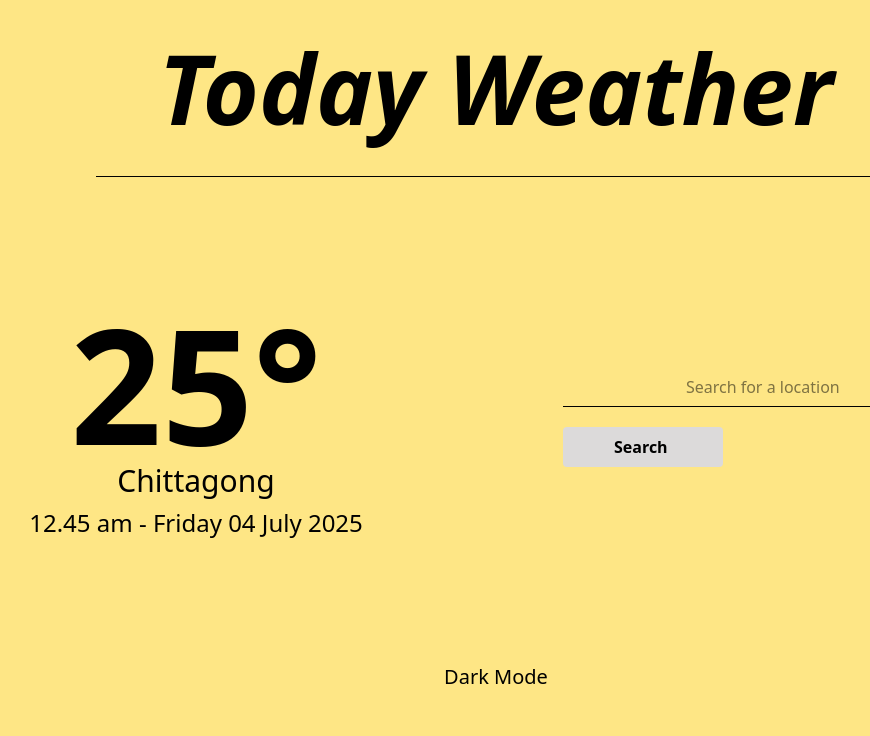
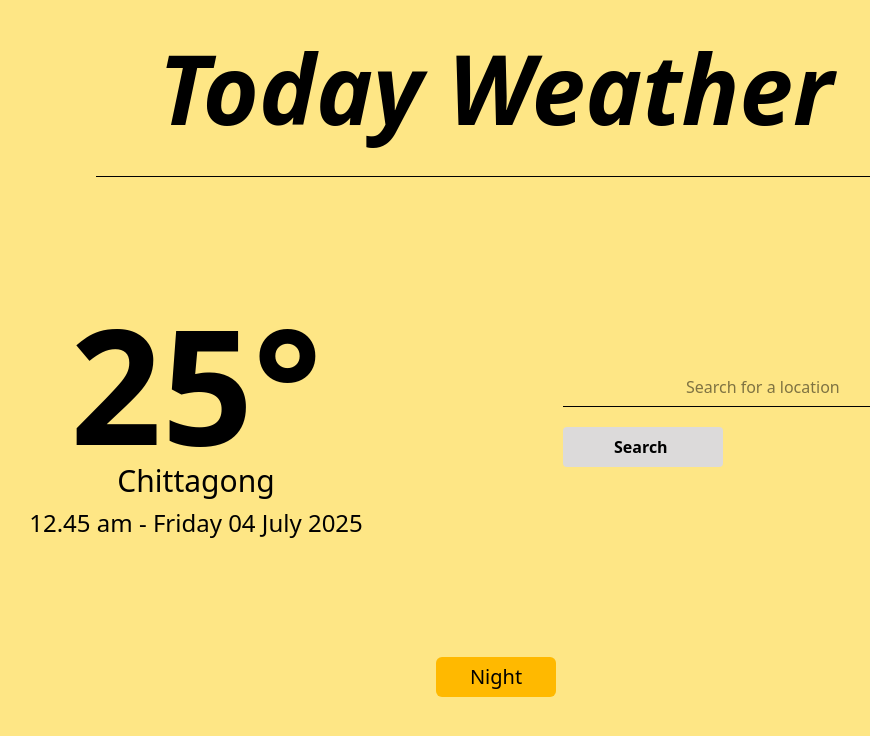
Before and after one commit to shakiburrashid/WeatherApp, a React (Vite) app: page / in a window 1280 px wide. Shown: the top 736 px of the page, without its empty margins (144-1014 px from the left). Built offline with nearby package versions, Linux system fonts and the light colour scheme.

Commit message:
add night mode

```diff
--- a/src/App.css
+++ b/src/App.css
@@ -1,7 +1,7 @@
 @import "tailwindcss";
 
 
---dark{
+#dark{
     color: white;
     background-color: black;
 }
--- a/src/App.jsx
+++ b/src/App.jsx
@@ -4,12 +4,12 @@ import './App.css'
 
 function App() {
 
-  const [dark, setDark] = useState('')
+  const [dark, setDark] = useState(false);
+
   return (
     <>
       <div>
-
-        <div className="bg-amber-200 h-screen m-auto">
+        <div id={dark === true ? "dark" : " "} className="bg-amber-200 h-screen m-auto ">
           <div className="h-10"></div>
           <h1 className="text-4xl font-bold text-center flex justify-center mb-10 |PC SIZE| md:text-8xl md:font-semibold md:italic ">Today Weather</h1>
           <hr className='md:w-200 md:m-auto' />
@@ -37,11 +37,13 @@ function App() {
               </button>
             </div>
           </div>
-          <button onClick={()=>{setDark('night')}} id={dark === 'night' ?"dark":" "}
-            className='m-auto md:text-xl md:h-10 md:w-30 flex justify-center items-center rounded-md md active:outline-2 outline-red-600 cursor-pointer'>Dark Mode</button>
+          <button onClick={() => setDark((prev) => !prev)} id={dark === true ? "dark" : " "}
+            className='m-auto md:text-xl md:h-10 md:w-30 bg-amber-400 flex justify-center  items-center rounded-md md active:outline-2 outline-red-600 cursor-pointer'> {dark === true ? <p>Light</p>: <p>Night</p>}</button>
         </div>
       </div>
     </>
+
+
   )
 }
 
```
